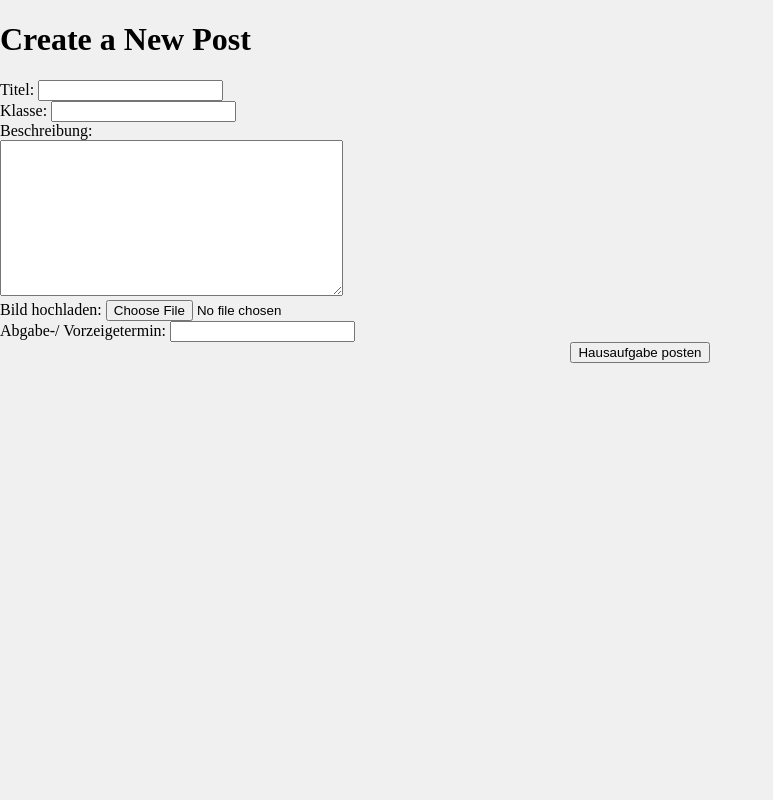
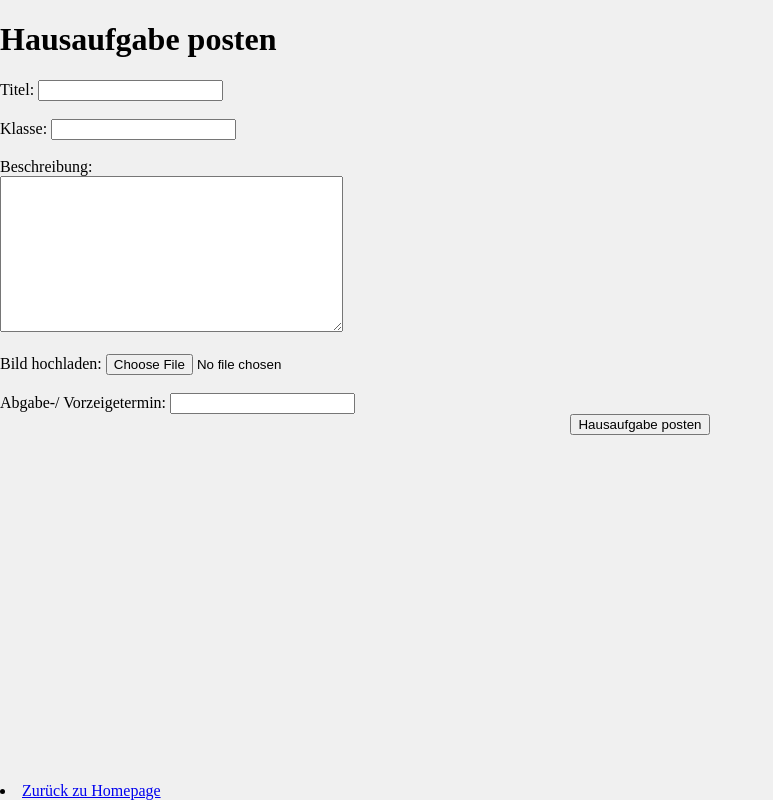
Before and after one commit to KadirFrog/HausaufgabenPlus, a Django app: page /create/ in a window 1280 px wide. Shown: the whole page, without its empty margins (0-773 px from the left). Run offline with Django 4.2, Linux system fonts and the light colour scheme; a user stored in the database is signed in.

Commit message:
RELEASE V1.0

```diff
--- a/haplus/models.py
+++ b/haplus/models.py
@@ -3,9 +3,10 @@ from django.db import models
 
 class CustomUser(AbstractUser):
     account_balance = models.DecimalField(max_digits=10, decimal_places=2, default=0)
-    school_id = models.CharField(max_length=10, blank=True, default=0)
+    school_id = models.CharField(max_length=10, blank=True, default='0')  # Default value as a string
     school_class = models.CharField(max_length=10, blank=True)
     telephone_number = models.CharField(max_length=15, blank=True)
+    can_post = models.DecimalField(max_digits=1, decimal_places=0, default=1)
 
     # Add related_name attributes to avoid clashes
     groups = models.ManyToManyField(Group, related_name='users')
--- a/haplus/templates/create_post.html
+++ b/haplus/templates/create_post.html
@@ -12,10 +12,11 @@
     <script src="{% static 'mainjs.js' %}"></script>
     <title>Create Post - Hausaufgaben+</title>
 </head>
+{% if user.can_post == 1 %}
 <body>
     <div class="container">
         <div class="header">
-            <h1>Create a New Post</h1>
+            <h1>Hausaufgabe posten</h1>
         </div>
         <div class="content">
             <form method="post" enctype="multipart/form-data">
@@ -23,19 +24,19 @@
                 <div class="form-group">
                     <label for="{{ form.title.id_for_label }}">Titel:</label>
                     {{ form.title }}
-                </div>
+                </div><br>
                 <div class="form-group">
                     <label for="{{ form.klasse.id_for_label }}">Klasse:</label>
                     {{ form.klasse }}
-                </div>
+                </div><br>
                 <div class="form-group">
                     <label for="{{ form.content.id_for_label }}">Beschreibung:</label><br>
                     {{ form.content }}
-                </div>
+                </div><br>
                 <div class="form-group">
                     <label for="{{ form.image.id_for_label }}">Bild hochladen:</label>
                     {{ form.image }}
-                </div>
+                </div><br>
                 <div class="form-group">
                     <label for="{{ form.deadline.id_for_label }}">Abgabe-/ Vorzeigetermin:</label>
                     {{ form.deadline }}
@@ -46,5 +47,9 @@
             </form>
         </div>
     </div>
+    {% else %}
+    <p>Sie dürfen keine Hausaufgaben posten.</p>
+    {% endif %}
+    <li><a href="{% url 'home' %}">Zurück zu Homepage</a></li>
 </body>
 </html>
--- a/haplus/templates/main.html
+++ b/haplus/templates/main.html
@@ -15,7 +15,11 @@
     <center>
     <h1>Hausaufgaben+</h1>
     <h3>Aber hallo, {{ user.username }}!</h3>
+    {% if user.can_post == 1 %}
     <a href="{% url 'create' %}"><button>Hausaufgabe hinzufügen</button></a>
+    {% else %}
+    <p>Ihr Recht Hausaufgaben zu posten wurde Ihnen entzogen.</p>
+    {% endif %}
     </center>
     <ul>
         {% for post in posts %}
```
Also changed, not shown: db.sqlite3, haplus/migrations/0006_alter_customuser_school_id_alter_post_klasse.py (added), haplus/migrations/0007_customuser_can_post.py (added).
